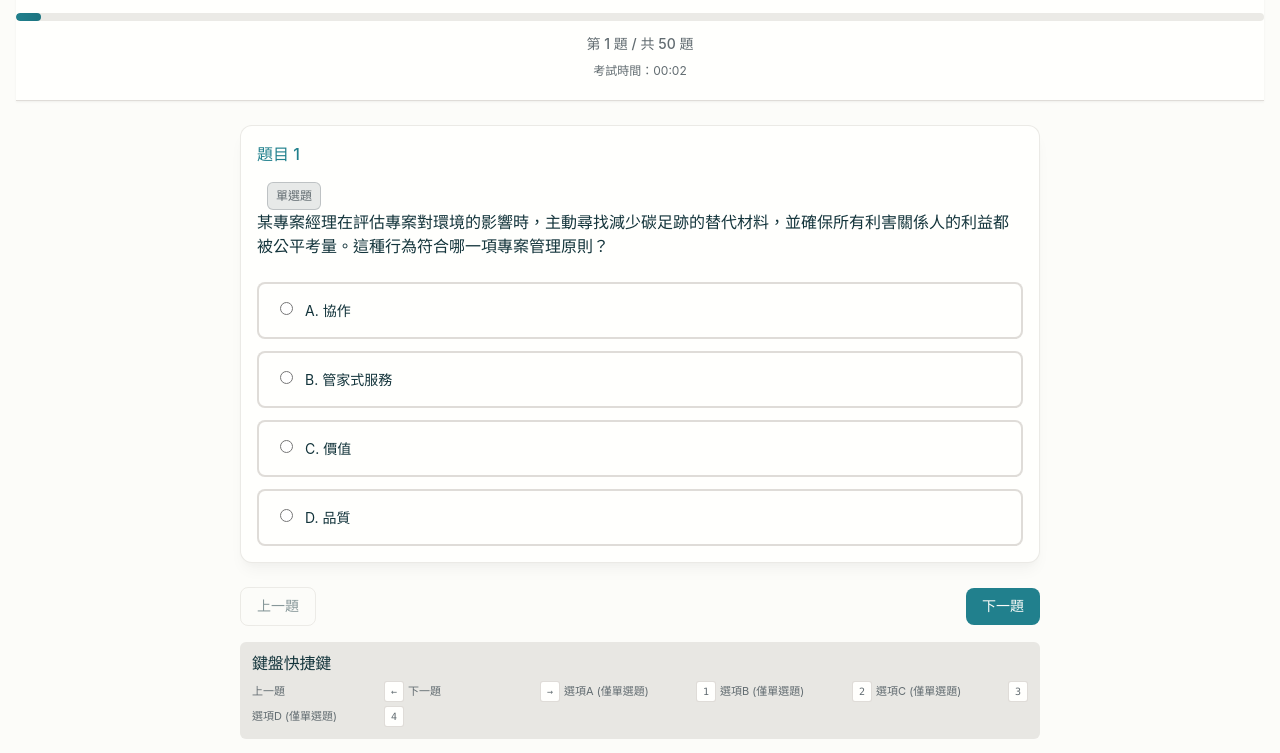
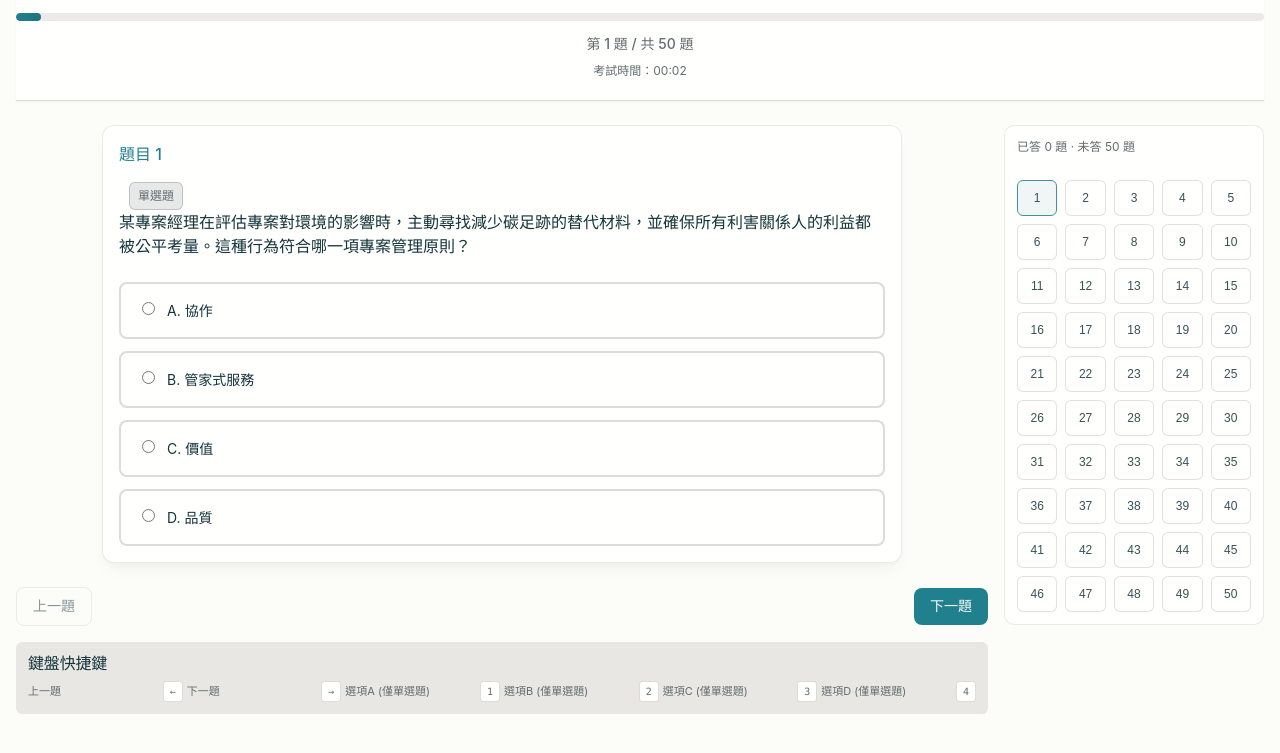
Before and after one commit to Scorpio-meow/Examination-System, a plain HTML site: page index.html in a window 1280 px wide. Both pictures are taken after a click on the button "開始考試". Shown: the part 47-800 px from the top of the page. Drawn offline with Linux system fonts and the light colour scheme; a web font is replaced by a local one.

Commit message:
新增右側側邊欄題號陣列;優化響應式

```diff
--- a/app.js
+++ b/app.js
@@ -28,7 +28,7 @@ class ExamApp {
         this.loadQuestions().then(() => {
             this.init();
         });
-    }    async loadQuestions(forceReload = false) {
+    } async loadQuestions(forceReload = false) {
         this.isLoading = true;
         this.showLoadingState(true);
         try {
@@ -111,7 +111,7 @@ class ExamApp {
             }
 
             return question;
-        // 確保所有題目都被加載，無論其結構如何
+            // 確保所有題目都被加載，無論其結構如何
         }).filter(q => q.id != null);
     }
 
@@ -418,6 +418,8 @@ class ExamApp {
         this.displayQuestion();
         this.updateProgress();
         this.updateNavigation();
+        this.updateAnswerStatus();
+        this.renderQuestionGrid();
         this.startTimer();
     }
 
@@ -496,7 +498,7 @@ class ExamApp {
         const question = this.questions[this.currentQuestionIndex];
         if (!question) return;
 
-        console.log(`顯示題目 #${this.currentQuestionIndex+1}, 類型:`, question.type);
+        console.log(`顯示題目 #${this.currentQuestionIndex + 1}, 類型:`, question.type);
 
         // 更新題目編號和內容
         document.getElementById('question-number').textContent = this.currentQuestionIndex + 1;
@@ -547,6 +549,7 @@ class ExamApp {
             input.addEventListener('input', (e) => {
                 this.userAnswers[question.id] = e.target.value;
                 if (this.config.autoSave) this.saveProgress();
+                this.updateAnswerStatus();
             });
 
             // 確保文本區域自動獲得焦點
@@ -614,12 +617,35 @@ class ExamApp {
 
         // 更新導航狀態
         this.updateNavigation();
+        this.updateAnswerStatus();
 
         // 添加視覺反饋
         optionElement.style.transform = 'scale(1.02)';
         setTimeout(() => {
             optionElement.style.transform = '';
         }, 200);
+    }
+
+    // 更新「已答 / 未答」統計
+    updateAnswerStatus() {
+        try {
+            const total = this.questions.length;
+            const answered = this.questions.reduce((acc, q) => {
+                const v = this.userAnswers[q.id];
+                if (q.type === 'SAQ') {
+                    return acc + (v && v.toString().trim() !== '' ? 1 : 0);
+                }
+                return acc + (v ? 1 : 0);
+            }, 0);
+            const unanswered = Math.max(0, total - answered);
+
+            const answeredEl = document.getElementById('answered-count');
+            const unansweredEl = document.getElementById('unanswered-count');
+            if (answeredEl) answeredEl.textContent = answered;
+            if (unansweredEl) unansweredEl.textContent = unanswered;
+        } catch (e) {
+            // 忽略 UI 缺失
+        }
     }
 
     updateProgress() {
@@ -644,6 +670,9 @@ class ExamApp {
             nextBtn.classList.remove('hidden');
             submitBtn.classList.add('hidden');
         }
+
+        // 同步更新題號網格高亮
+        this.updateQuestionGridHighlight();
     }
 
     previousQuestion() {
@@ -652,6 +681,7 @@ class ExamApp {
             this.displayQuestion();
             this.updateProgress();
             this.updateNavigation();
+            this.updateQuestionGridHighlight();
         }
     }
 
@@ -661,7 +691,51 @@ class ExamApp {
             this.displayQuestion();
             this.updateProgress();
             this.updateNavigation();
+            this.updateQuestionGridHighlight();
         }
+    }
+
+    // 題號按鈕網格：渲染
+    renderQuestionGrid() {
+        const grid = document.getElementById('question-grid');
+        if (!grid) return;
+        grid.innerHTML = '';
+
+        this.questions.forEach((q, idx) => {
+            const btn = document.createElement('button');
+            btn.type = 'button';
+            btn.className = 'question-grid__btn';
+            btn.textContent = (idx + 1).toString();
+            btn.setAttribute('aria-label', `第 ${idx + 1} 題`);
+            btn.addEventListener('click', () => {
+                this.currentQuestionIndex = idx;
+                this.displayQuestion();
+                this.updateProgress();
+                this.updateNavigation();
+                this.updateAnswerStatus();
+                this.updateQuestionGridHighlight();
+            });
+            grid.appendChild(btn);
+        });
+
+        this.updateQuestionGridHighlight();
+    }
+
+    // 題號按鈕網格：更新高亮與已答/未答標示
+    updateQuestionGridHighlight() {
+        const grid = document.getElementById('question-grid');
+        if (!grid) return;
+        const buttons = Array.from(grid.querySelectorAll('.question-grid__btn'));
+        buttons.forEach((btn, idx) => {
+            btn.classList.remove('question-grid__btn--current', 'question-grid__btn--answered', 'question-grid__btn--unanswered');
+            if (idx === this.currentQuestionIndex) {
+                btn.classList.add('question-grid__btn--current');
+            }
+            const q = this.questions[idx];
+            const v = this.userAnswers[q.id];
+            const answered = q.type === 'SAQ' ? (v && v.toString().trim() !== '') : !!v;
+            btn.classList.add(answered ? 'question-grid__btn--answered' : 'question-grid__btn--unanswered');
+        });
     }
     submitExam() {
         // 防呆鎖，避免重複觸發
@@ -769,7 +843,7 @@ class ExamApp {
             const reviewItem = this.createReviewItem(question, index + 1);
             reviewContainer.appendChild(reviewItem);
         });
-    }    createReviewItem(question, questionNumber) {
+    } createReviewItem(question, questionNumber) {
         const userAnswer = this.userAnswers[question.id];
         const correctAnswer = question.answer;
 
@@ -786,7 +860,7 @@ class ExamApp {
         const reviewDiv = document.createElement('div');
         reviewDiv.className = 'review-item card';
 
-    let displayQuestion = question.question;
+        let displayQuestion = question.question;
 
         let contentHtml = '';
         if (question.type === 'single') {
--- a/index.html
+++ b/index.html
@@ -56,6 +56,8 @@
                 </div>
             </div>
 
+            <div class="exam-content">
+                <div class="exam-main">
                     <div class="question-section">
                         <div class="question-card card">
                             <div class="card__body">
@@ -67,6 +69,7 @@
                                 </div>
                                 <div class="options-container" id="options-container">
                                     <!-- 選項將由 JavaScript 動態生成 -->
+                                </div>
                             </div>
                         </div>
                     </div>
@@ -112,6 +115,13 @@
                             </li>
                         </ul>
                     </div>
+                </div>
+                <aside class="exam-sidebar" aria-label="題目導覽">
+                    <div class="answer-status" aria-live="polite">
+                        已答 <span id="answered-count">0</span> 題 · 未答 <span id="unanswered-count">0</span> 題
+                    </div>
+                    <div class="question-grid" id="question-grid" aria-label="題號列表" role="navigation"></div>
+                </aside>
             </div>
         </div>
 
--- a/style.css
+++ b/style.css
@@ -304,6 +304,42 @@ pre {
 pre code {
   background: none;
   padding: 0;
+}
+
+/* Exam content layout */
+.exam-content {
+  display: grid;
+  grid-template-columns: 1fr 260px;
+  gap: var(--space-16);
+  align-items: start;
+}
+
+.exam-main { min-width: 0; }
+
+.exam-sidebar {
+  position: sticky;
+  top: 12px;
+  display: flex;
+  flex-direction: column;
+  gap: var(--space-12);
+  padding: var(--space-12);
+  background: var(--color-surface);
+  border: 1px solid var(--color-card-border);
+  border-radius: var(--radius-md);
+}
+
+.exam-sidebar .answer-status {
+  font-size: var(--font-size-sm);
+  color: var(--color-text-secondary);
+}
+
+@media (max-width: 900px) {
+  .exam-content {
+    grid-template-columns: 1fr;
+  }
+  .exam-sidebar {
+    position: static;
+  }
 }
 
 /* Buttons */
@@ -1402,3 +1438,39 @@ select.form-control {
     font-size: 10px;
     border: 1px solid var(--color-border);
 }
+
+/* Question number grid */
+.question-grid {
+  margin-top: var(--space-12);
+  display: grid;
+  grid-template-columns: repeat(auto-fill, minmax(36px, 1fr));
+  gap: var(--space-8);
+}
+
+.question-grid__btn {
+  height: 36px;
+  border: 1px solid var(--color-border);
+  background: var(--color-surface);
+  border-radius: var(--radius-sm);
+  font-size: var(--font-size-sm);
+  color: var(--color-text);
+  cursor: pointer;
+  display: inline-flex;
+  align-items: center;
+  justify-content: center;
+  transition: background var(--duration-fast) var(--ease-standard),
+    border-color var(--duration-fast) var(--ease-standard),
+    transform var(--duration-fast) var(--ease-standard);
+}
+
+.question-grid__btn:hover { background: var(--color-secondary); }
+.question-grid__btn:active { transform: scale(0.98); }
+.question-grid__btn:focus-visible { box-shadow: var(--focus-ring); outline: none; }
+
+.question-grid__btn--current {
+  border-color: var(--color-primary);
+  background: rgba(var(--color-success-rgb), 0.08);
+}
+
+.question-grid__btn--answered { border-color: rgba(var(--color-success-rgb), 0.5); }
+.question-grid__btn--unanswered { opacity: 0.85; }
```
Also changed, not shown: README.md, docs/screenshots/preview.png (added), docs/screenshots/preview.svg (added), docs/screenshots/sidebar.png (added), docs/screenshots/sidebar.svg (added), 1 other file. Lines whose indentation alone changed are shown as unchanged.
